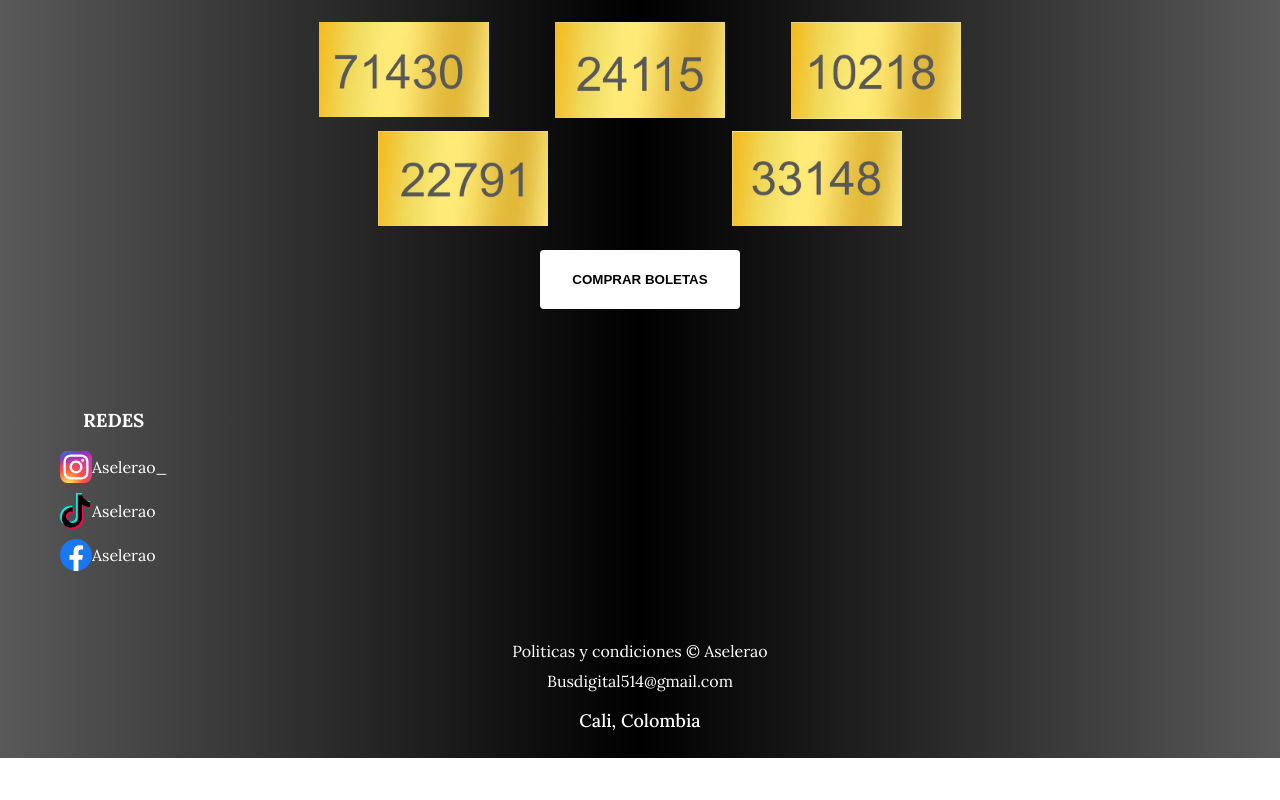
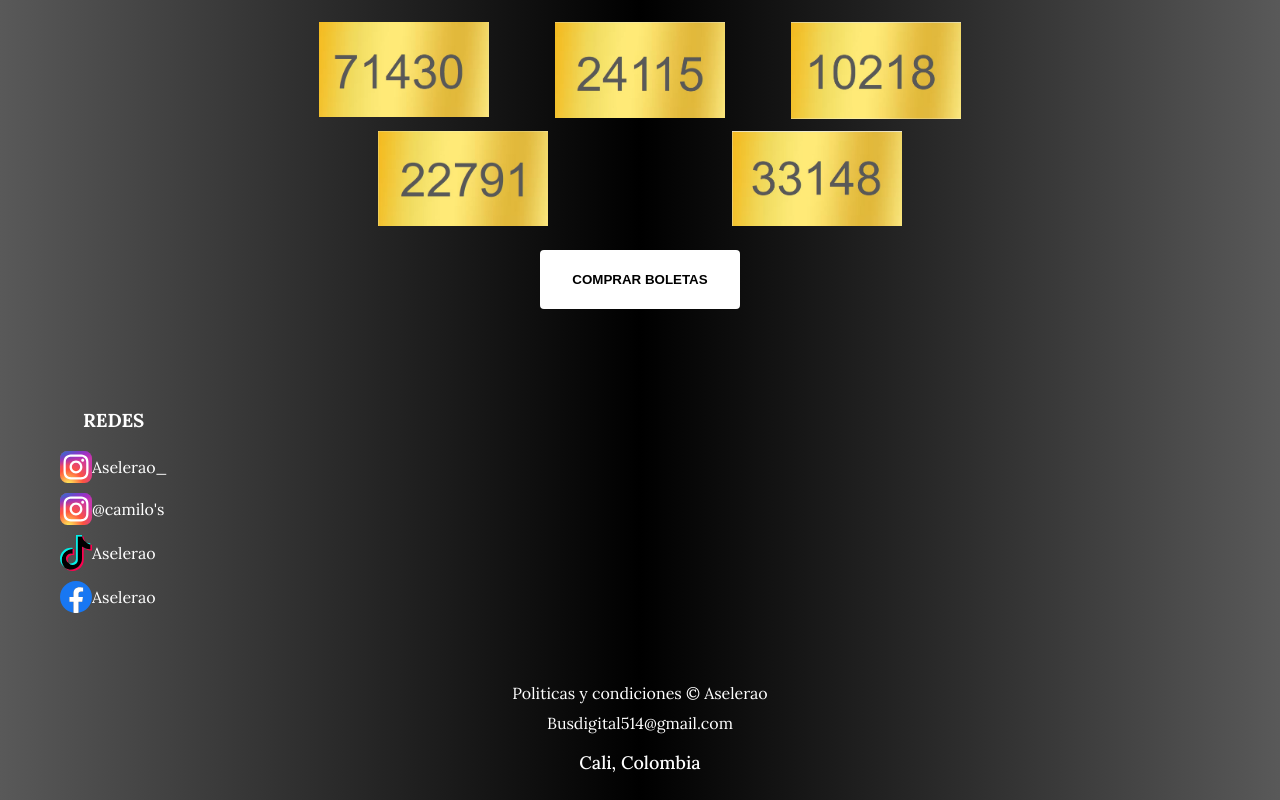
Before and after one commit to DuvanLT/Boletas, a website: page index.html in a window 1280 px wide. Shown: the part 1361-2161 px from the top of the page. Before the commit the page ends 2119 px from the top, so only its background shows below. Drawn offline with Linux system fonts and the light colour scheme; no server answers; a web font is replaced by a local one.

```diff
--- a/index.html
+++ b/index.html
@@ -84,6 +84,7 @@
     <ul class="redes">
       <h3>Redes</h3>
       <li><a href="https://www.instagram.com/aselerao_?igsh=ZncxZXdneGU3eWVj"><img src="instagram.svg" alt="">Aselerao_</a></li>
+      <li><a href="https://www.instagram.com/camiloscomidasrapidas/?igsh=djd4eWd4ajhhMHZw#"><img src="instagram.svg" alt="">@camilo's</a></li>
       <li><a href="https://www.tiktok.com/@aselerao?_t=8rwZRoJP6mN&_r=1"><img src="Tiktok.svg" alt="">Aselerao</a></li>
       <li><a href="https://www.facebook.com/aselerao?mibextid=LQQJ4d&rdid=nrgjHSPF3Fr2bDNy&share_url=https%3A%2F%2Fwww.facebook.com%2Fshare%2FnqX6sVHG9MQTscsU%2F%3Fmibextid%3DLQQJ4d#"><img src="Facebook.svg" alt="">Aselerao</a></li>
     </ul>
```
Also changed, not shown: formulario.html (+1 -0 lines).
